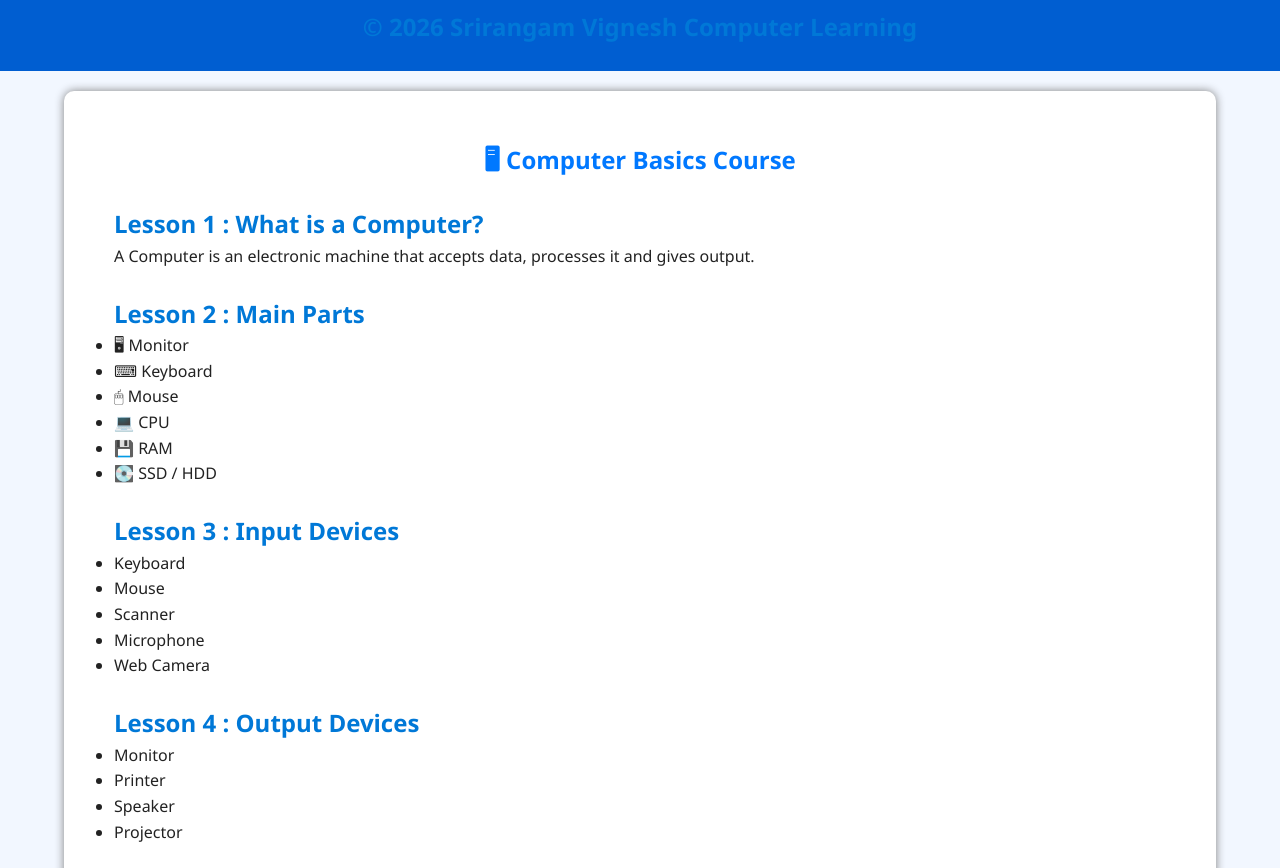
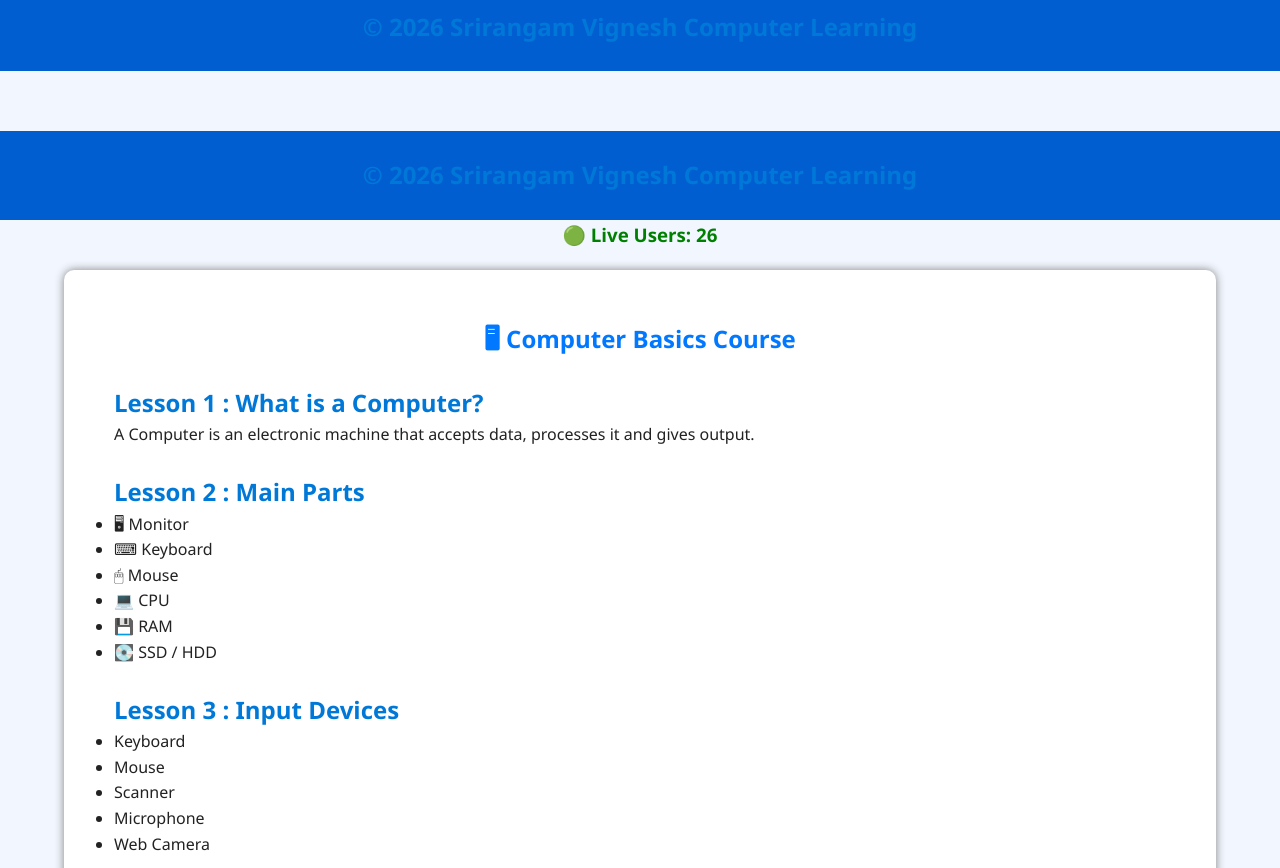
Before and after one commit to mohanswamy51-cell/Srirangam-Vignesh-Computer-Learning, a plain HTML site: page index.html in a window 1280 px wide. Shown: the part 1340-2208 px from the top of the page. Drawn offline with Linux system fonts and the light colour scheme.

Commit message:
Implement live user count display
Added live user count feature with random updates.

```diff
--- a/index.html
+++ b/index.html
@@ -243,7 +243,27 @@ text-align:center;
 <h2>© 2026 Srirangam Vignesh Computer Learning</h2>
 
 </footer>
-
+<footer>
+    <h2>© 2026 Srirangam Vignesh Computer Learning</h2>
+</footer>
+
+<!-- LIVE USERS START -->
+<h3 style="text-align:center;color:green;">
+🟢 Live Users: <span id="liveUsers">0</span>
+</h3>
+
+<script>
+function updateUsers() {
+    const users = Math.floor(Math.random() * 50) + 1;
+    document.getElementById("liveUsers").textContent = users;
+}
+updateUsers();
+setInterval(updateUsers, 5000);
+</script>
+<!-- LIVE USERS END -->
+
+</body>
+</html>
 </body>
 </html>
 <!-- ================= COMPUTER BASICS LESSON ================= -->
```
